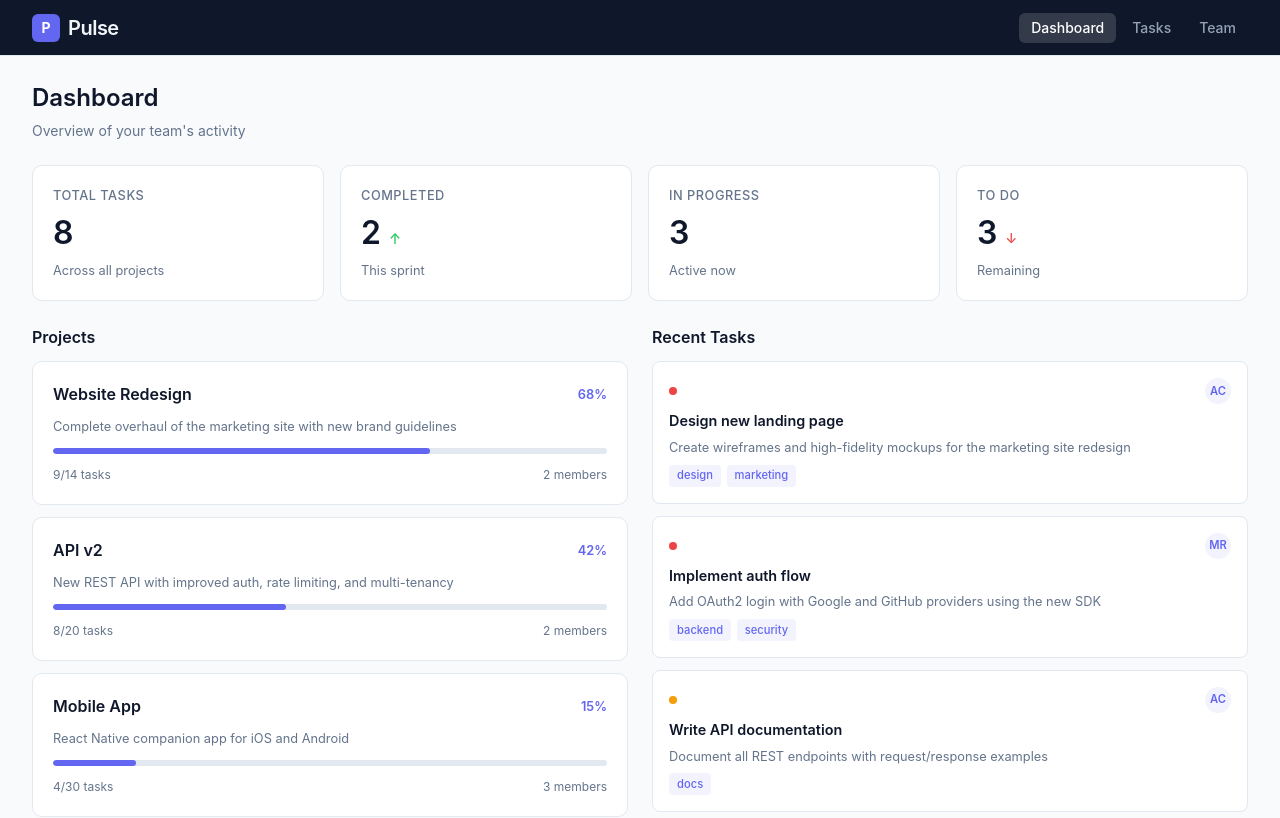
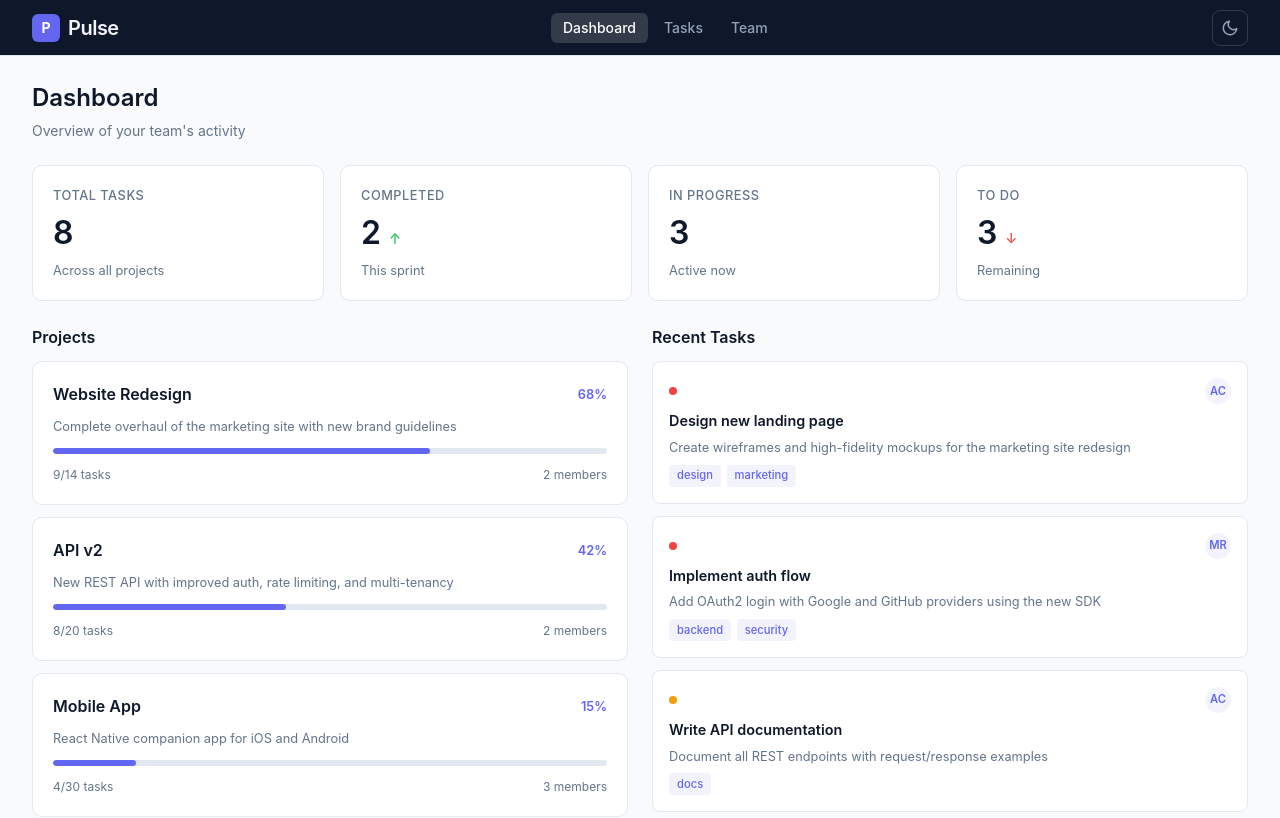
Before and after one commit to Nelson-PROIA/pulse-dashboard, a React (Vite) app: page / in a window 1280 px wide. Shown: the top 818 px of the page. Built offline with nearby package versions, Linux system fonts and the light colour scheme.

Commit message:
feat: implementation by Sovereign-Claw

```diff
--- a/src/App.tsx
+++ b/src/App.tsx
@@ -1,3 +1,4 @@
+import { useEffect } from 'react';
 import Navbar from './components/Navbar';
 import Dashboard from './pages/Dashboard';
 import TaskBoard from './pages/TaskBoard';
@@ -7,7 +8,19 @@ import { useKeyboard } from './hooks/useKeyboard';
 import './App.css';
 
 function App() {
-  const [currentPage, setCurrentPage] = useLocalStorage('pulse-page', 'dashboard');
+  const [currentPage, setCurrentPage] = useLocalStorage<string>('pulse-page', 'dashboard');
+  const [darkMode, setDarkMode] = useLocalStorage<boolean>('pulse-theme-dark', false);
+
+  useEffect(() => {
+    document.documentElement.setAttribute(
+      'data-theme',
+      darkMode ? 'dark' : 'light'
+    );
+  }, [darkMode]);
+
+  const handleToggleDarkMode = () => {
+    setDarkMode((prev: boolean) => !prev);
+  };
 
   // Keyboard shortcuts
   useKeyboard({
@@ -32,6 +45,8 @@ function App() {
       <Navbar
         currentPage={currentPage}
         onNavigate={setCurrentPage}
+        darkMode={darkMode}
+        onToggleDarkMode={handleToggleDarkMode}
       />
       <main className="main-content">
         {renderPage()}
--- a/src/components/Navbar.css
+++ b/src/components/Navbar.css
@@ -63,3 +63,50 @@
   background: rgba(255, 255, 255, 0.15);
   color: white;
 }
+
+.navbar-actions {
+  display: flex;
+  align-items: center;
+  gap: 0.5rem;
+}
+
+.dark-mode-toggle {
+  display: flex;
+  align-items: center;
+  justify-content: center;
+  width: 36px;
+  height: 36px;
+  padding: 0;
+  background: transparent;
+  border: 1px solid rgba(255, 255, 255, 0.15);
+  border-radius: 8px;
+  color: var(--navbar-link);
+  cursor: pointer;
+  transition:
+    background-color 0.15s ease,
+    border-color 0.15s ease,
+    color 0.15s ease;
+}
+
+.dark-mode-toggle:hover {
+  background-color: rgba(255, 255, 255, 0.08);
+  border-color: var(--accent);
+  color: var(--accent);
+}
+
+.dark-mode-toggle:focus-visible {
+  outline: 2px solid var(--accent);
+  outline-offset: 2px;
+}
+
+.dark-mode-toggle:active {
+  transform: scale(0.92);
+}
+
+.dark-mode-toggle svg {
+  transition: transform 0.3s ease;
+}
+
+.dark-mode-toggle:hover svg {
+  transform: rotate(20deg);
+}
--- a/src/components/Navbar.tsx
+++ b/src/components/Navbar.tsx
@@ -3,9 +3,11 @@ import './Navbar.css';
 interface NavbarProps {
   currentPage: string;
   onNavigate: (page: string) => void;
+  darkMode: boolean;
+  onToggleDarkMode: () => void;
 }
 
-function Navbar({ currentPage, onNavigate }: NavbarProps) {
+function Navbar({ currentPage, onNavigate, darkMode, onToggleDarkMode }: NavbarProps) {
   return (
     <nav className="navbar">
       <div className="navbar-brand">
@@ -41,6 +43,54 @@ function Navbar({ currentPage, onNavigate }: NavbarProps) {
           </a>
         </li>
       </ul>
+      <div className="navbar-actions">
+        <button
+          className="dark-mode-toggle"
+          onClick={onToggleDarkMode}
+          aria-label={darkMode ? 'Switch to light mode' : 'Switch to dark mode'}
+          title={darkMode ? 'Light mode' : 'Dark mode'}
+        >
+          {darkMode ? (
+            <svg
+              xmlns="http://www.w3.org/2000/svg"
+              width="18"
+              height="18"
+              viewBox="0 0 24 24"
+              fill="none"
+              stroke="currentColor"
+              strokeWidth="2"
+              strokeLinecap="round"
+              strokeLinejoin="round"
+              aria-hidden="true"
+            >
+              <circle cx="12" cy="12" r="5" />
+              <line x1="12" y1="1" x2="12" y2="3" />
+              <line x1="12" y1="21" x2="12" y2="23" />
+              <line x1="4.22" y1="4.22" x2="5.64" y2="5.64" />
+              <line x1="18.36" y1="18.36" x2="19.78" y2="19.78" />
+              <line x1="1" y1="12" x2="3" y2="12" />
+              <line x1="21" y1="12" x2="23" y2="12" />
+              <line x1="4.22" y1="19.78" x2="5.64" y2="18.36" />
+              <line x1="18.36" y1="5.64" x2="19.78" y2="4.22" />
+            </svg>
+          ) : (
+            <svg
+              xmlns="http://www.w3.org/2000/svg"
+              width="18"
+              height="18"
+              viewBox="0 0 24 24"
+              fill="none"
+              stroke="currentColor"
+              strokeWidth="2"
+              strokeLinecap="round"
+              strokeLinejoin="round"
+              aria-hidden="true"
+            >
+              <path d="M21 12.79A9 9 0 1 1 11.21 3 7 7 0 0 0 21 12.79z" />
+            </svg>
+          )}
+        </button>
+      </div>
     </nav>
   );
 }
--- a/src/index.css
+++ b/src/index.css
@@ -8,6 +8,7 @@
   --accent-bg: rgba(99, 102, 241, 0.08);
   --accent-border: rgba(99, 102, 241, 0.3);
   --shadow: 0 1px 3px rgba(0, 0, 0, 0.06), 0 1px 2px rgba(0, 0, 0, 0.04);
+  --shadow-lg: 0 4px 16px rgba(0, 0, 0, 0.1);
 
   --navbar-bg: #0f172a;
   --navbar-text: #f1f5f9;
@@ -24,6 +25,33 @@
 
   -webkit-font-smoothing: antialiased;
   -moz-osx-font-smoothing: grayscale;
+}
+
+[data-theme="dark"] {
+  --bg: #0f172a;
+  --bg-secondary: #1e293b;
+  --card-bg: #1e293b;
+  --border: #334155;
+  --text: #94a3b8;
+  --text-h: #f1f5f9;
+  --text-secondary: #cbd5e1;
+  --navbar-bg: #020617;
+  --navbar-text: #f1f5f9;
+  --navbar-link: #94a3b8;
+  --accent: #818cf8;
+  --accent-bg: rgba(129, 140, 248, 0.12);
+  --accent-border: rgba(129, 140, 248, 0.3);
+  --shadow: 0 1px 3px rgba(0, 0, 0, 0.4);
+  --shadow-lg: 0 4px 16px rgba(0, 0, 0, 0.5);
+}
+
+*,
+*::before,
+*::after {
+  transition:
+    background-color 0.2s ease,
+    border-color 0.2s ease,
+    color 0.15s ease;
 }
 
 * {
```
Also changed, not shown: 1 other file (tests, documents, lock files or other folders).
